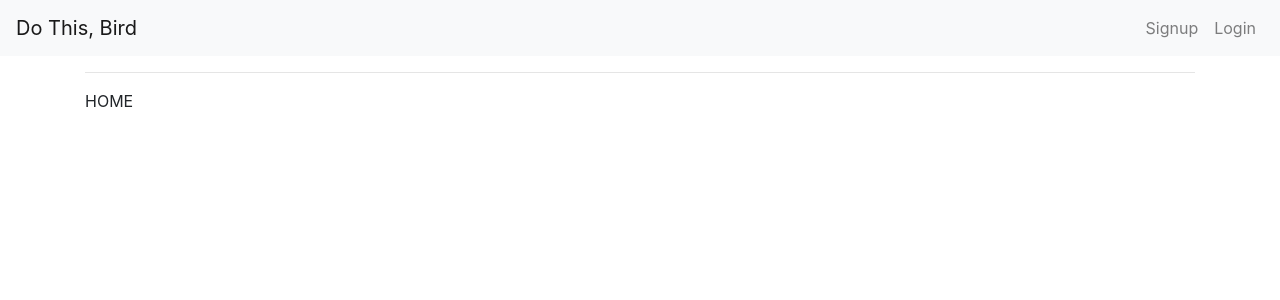
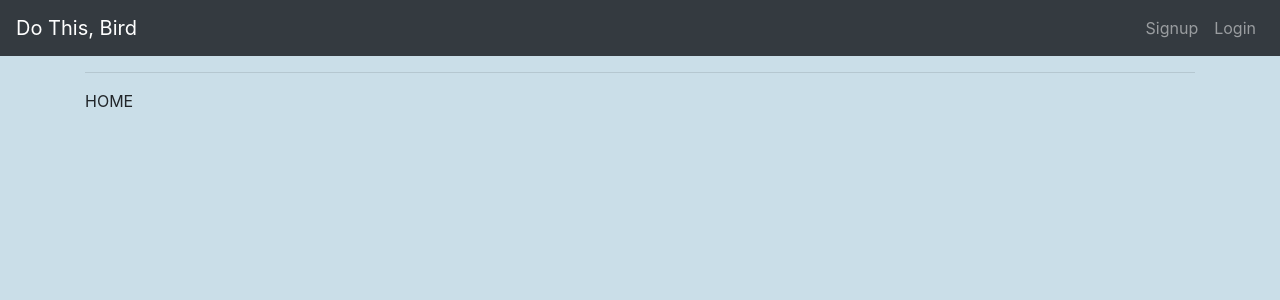
Before and after one commit to ZanderSparrow/dothisbird, a Django app: page / in a window 1280 px wide. Shown: the top 300 px of the page. Run offline with Django 3.2, Linux system fonts and the light colour scheme; some libraries are stand-ins or nearby versions.

Commit message:
Add static styles.css and update color scheme

```diff
--- /dev/null
+++ b/todo/static/todo/styles.css
@@ -0,0 +1,3 @@
+body {
+  background-color: #cadee8;
+}
--- a/todo/templates/todo/base.html
+++ b/todo/templates/todo/base.html
@@ -1,3 +1,4 @@
+{% load static %}
 <!doctype html>
 <html lang="en">
   <head>
@@ -8,11 +9,13 @@
     <!-- Bootstrap CSS -->
     <link rel="stylesheet" href="https://stackpath.bootstrapcdn.com/bootstrap/4.5.2/css/bootstrap.min.css" integrity="sha384-JcKb8q3iqJ61gNV9KGb8thSsNjpSL0n8PARn9HuZOnIxN0hoP+VmmDGMN5t9UJ0Z" crossorigin="anonymous">
 
-    <title>Todo Woo</title>
+    <link rel="stylesheet" href="{% static 'todo/styles.css' %}">
+
+    <title>Do This, Bird</title>
   </head>
   <body>
     <!-- Nav bar -->
-    <nav class="navbar navbar-expand-lg navbar-light bg-light">
+    <nav class="navbar navbar-expand-lg navbar-dark bg-dark">
       <a class="navbar-brand" href="{% url 'home' %}">Do This, Bird</a>
       <button class="navbar-toggler" type="button" data-toggle="collapse" data-target="#navbarSupportedContent" aria-controls="navbarSupportedContent" aria-expanded="false" aria-label="Toggle navigation">
         <span class="navbar-toggler-icon"></span>
--- a/todowoo/settings.py
+++ b/todowoo/settings.py
@@ -120,4 +120,6 @@ USE_TZ = True
 
 STATIC_URL = '/static/'
 
+STATIC_ROOT = BASE_DIR / 'static'
+
 LOGIN_URL = '/login'
```
